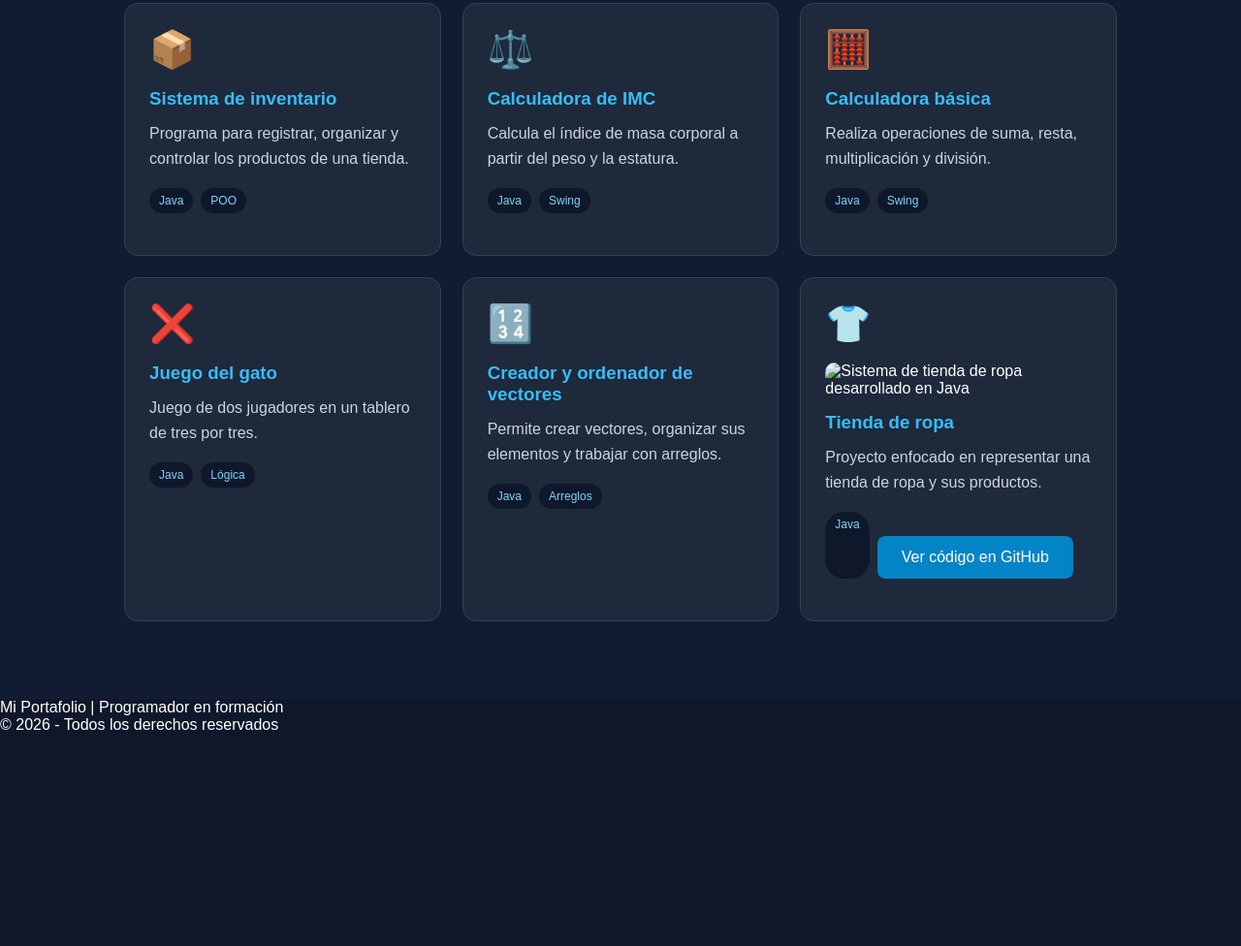
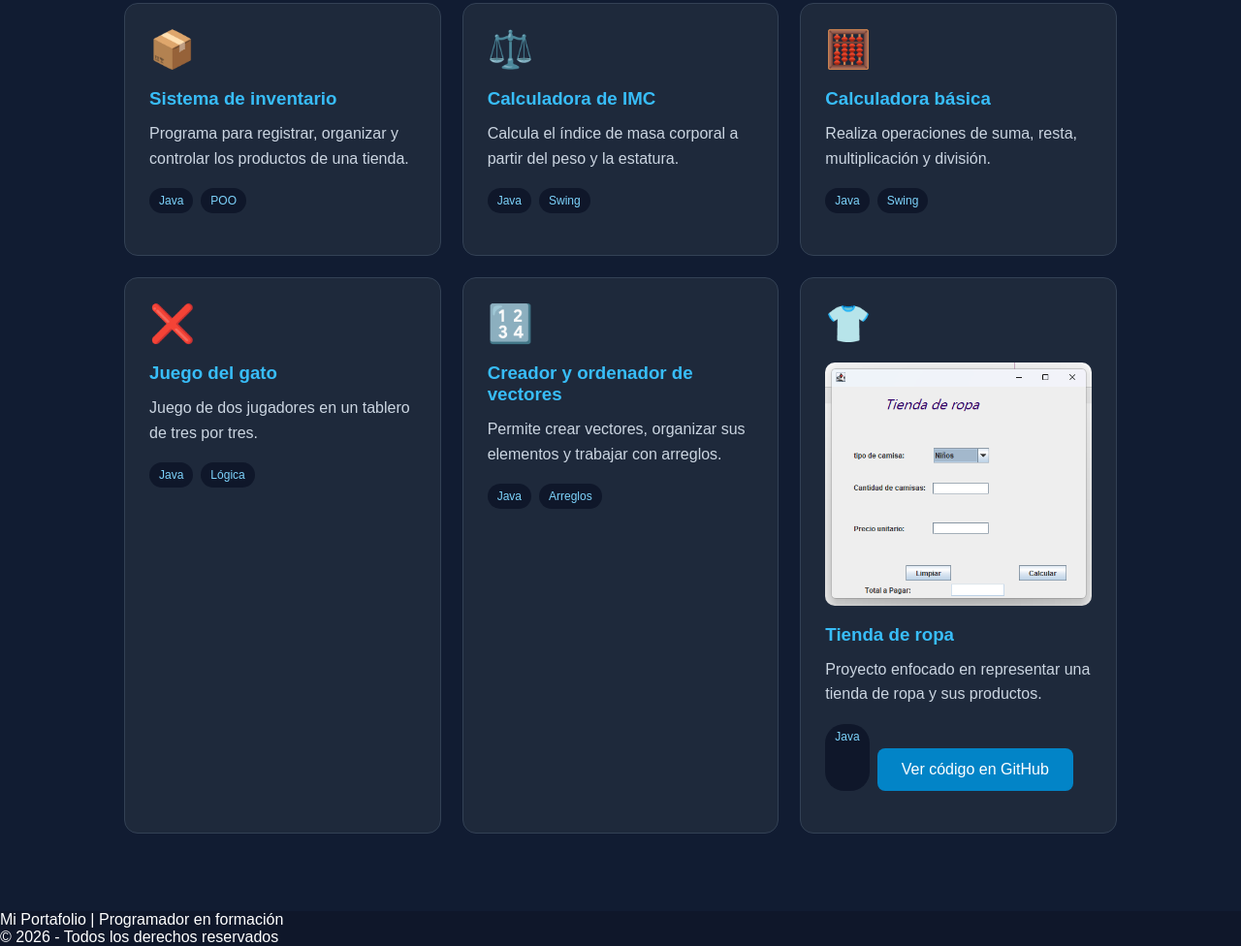
Before and after one commit to 7dvm5jh47b-art/mi-portafolio, a plain HTML site: page index.html in a window 1280 px wide. Shown: the part 1609-2585 px from the top of the page at 97% size. Before the commit the page ends 2366 px from the top, so only its background shows below. Drawn offline with Linux system fonts and the light colour scheme.

Commit message:
Restore index.html with original content

```diff
--- a/index.html
+++ b/index.html
@@ -430,7 +430,7 @@ footer {
 
         <div class="proyecto-card">
             <div class="proyecto-icono">👕</div>
-            <img src="tienda-de-ropa.png"
+            <img src="tienda-de-ropa-captura.png"
      alt="Sistema de tienda de ropa desarrollado en Java"
      style="width: 100%; max-width: 350px; border-radius: 10px; margin-bottom: 15px;">
             <h3>Tienda de ropa</h3>
```
